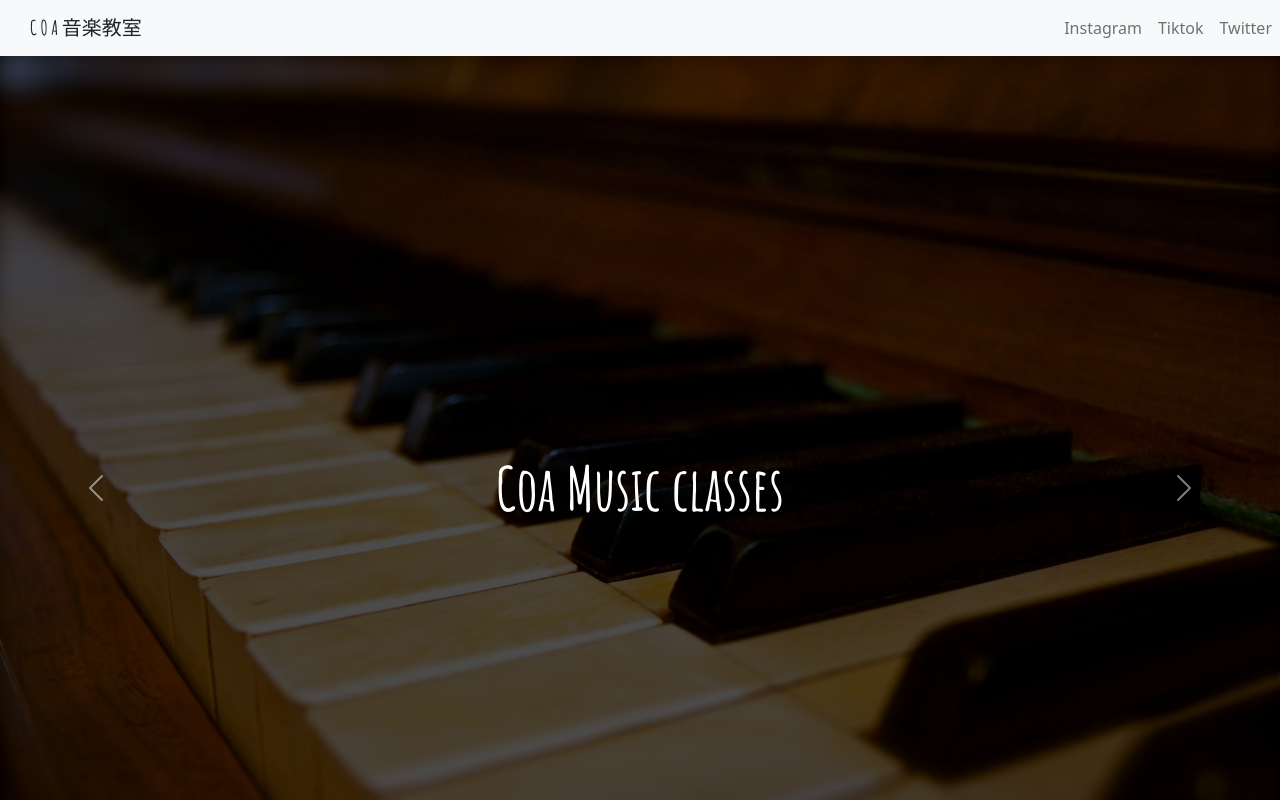
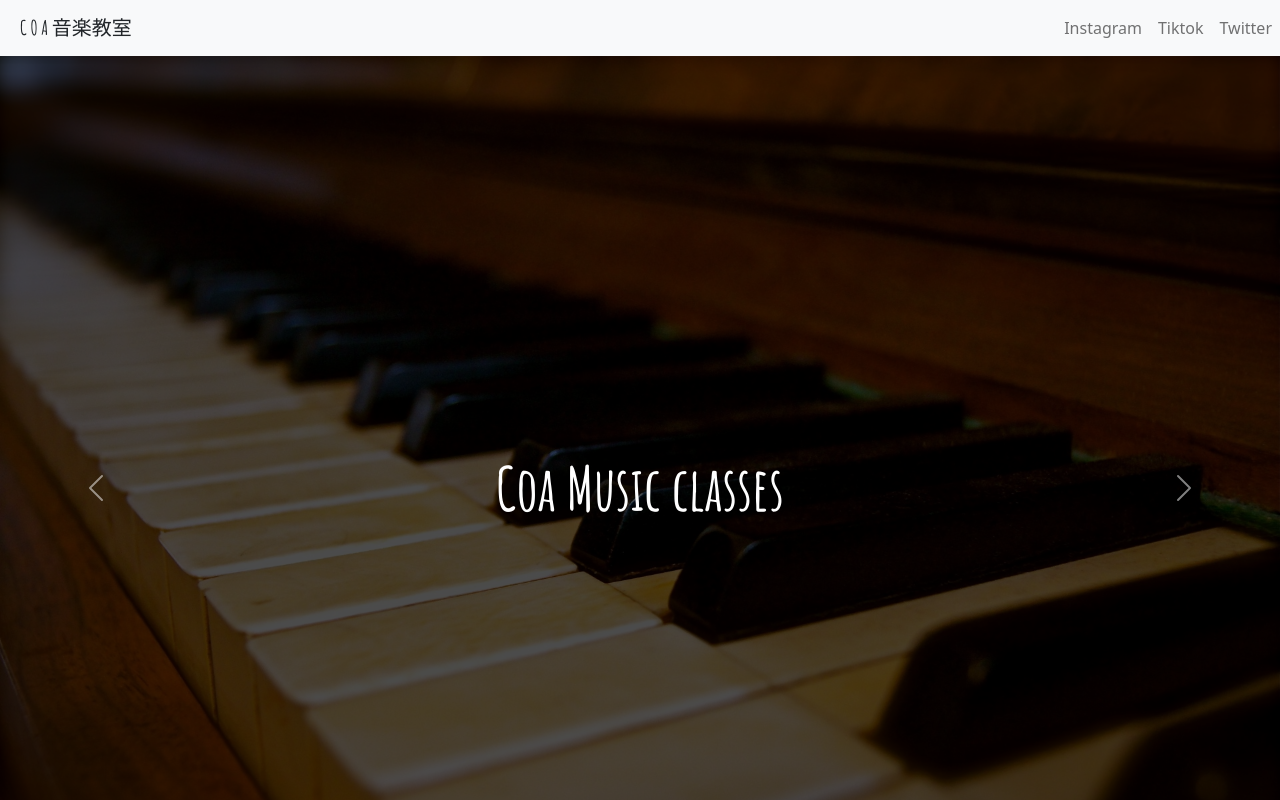
Before and after one commit to django-iori/coa, a Next.js app: page / in a window 1280 px wide. Shown: the top 800 px of the page. Built offline with nearby package versions, Linux system fonts and the light colour scheme; a web font is replaced by a local one.

Commit message:
change title size

```diff
--- a/styles/globals.css
+++ b/styles/globals.css
@@ -47,8 +47,8 @@ figure figcaption {
 .navbar-brand {
 	position: relative;
 	padding-top: 10px;
-	padding-left: 30px;
-	font-size: 50px;
+	padding-left: 20px;
+	font-size: 40px;
   font-family: 'Amatic SC', cursive;
 }
 
```
